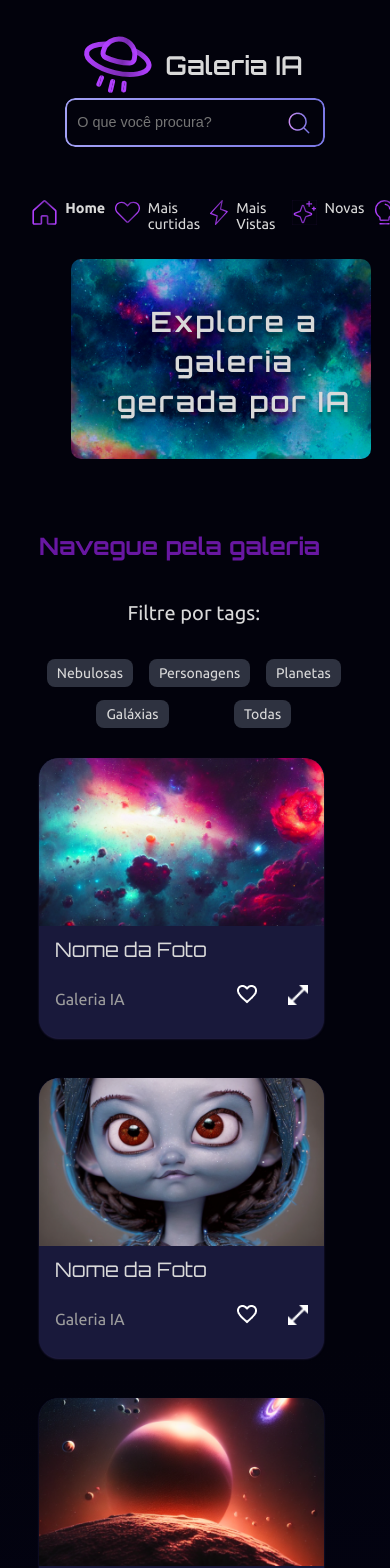
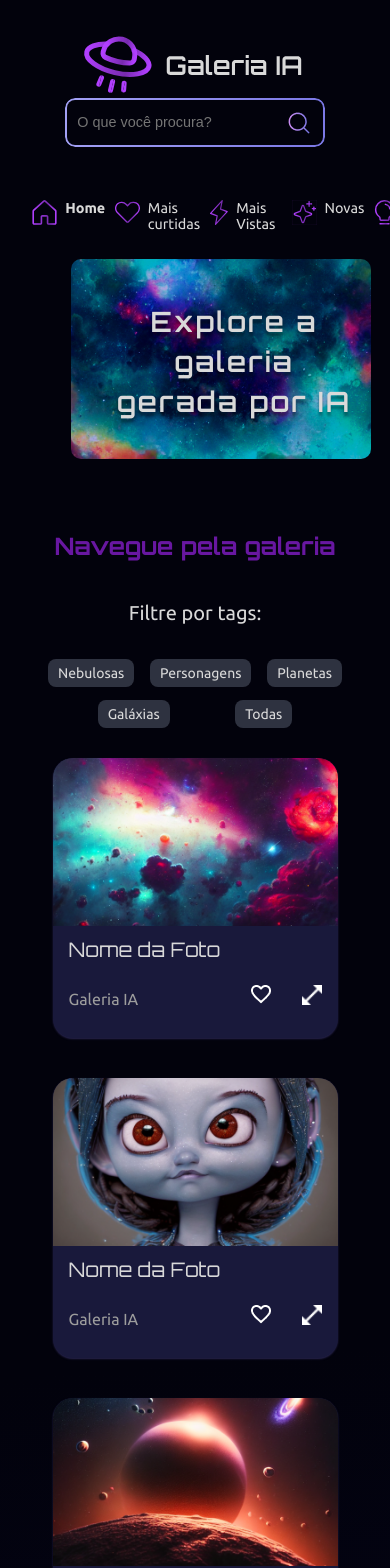
Before and after one commit to robs-am/space-gallery, a React (Create React App) app: page / in a window 390 px wide. Shown: the top 1568 px of the page. Built offline with nearby package versions, Linux system fonts and the light colour scheme.

Commit message:
add alinhamento galeria

```diff
--- a/src/Components/Galeria/Galeria.module.scss
+++ b/src/Components/Galeria/Galeria.module.scss
@@ -92,7 +92,9 @@
   .galeria {
     font-family: $fonte-normal;
     margin-bottom: 2rem;
-
+    display: flex;
+    align-items: center;
+    flex-direction: column;
 
 
     h2 {
@@ -104,8 +106,9 @@
       list-style: none;
       padding: 0;
       display: flex;
-      width: 80vw;
+      width: 100%;
       flex-wrap: wrap;
+      justify-content: space-around;
     }
 
     &__card {
--- a/src/Components/Tags/Tags.module.scss
+++ b/src/Components/Tags/Tags.module.scss
@@ -2,7 +2,7 @@
 @import url('https://fonts.googleapis.com/css2?family=Ubuntu:wght@300;400;500;700&display=swap');
 
 .tags {
-  width: 53vw;
+  width: 30vw;
   display: flex;
   justify-content: space-between;
   align-items: flex-start;
@@ -19,7 +19,7 @@
 
   &__lista {
     list-style: none;
-    width: 500px;
+
     padding: 0;
     display: flex;
     justify-content: space-between;
@@ -36,7 +36,7 @@
 
 @media (max-width: 480px) {
   .tags {
-    width: 40vw;
+    width: 100%;
     display: flex;
     justify-content: space-between;
     align-items: center;
```
